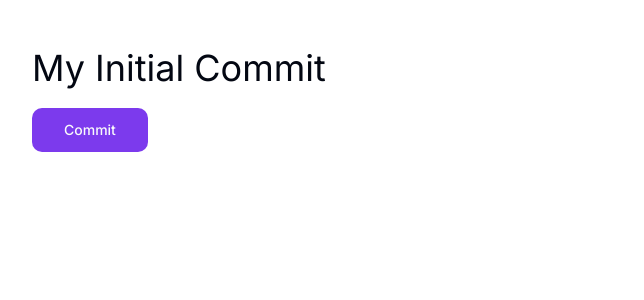
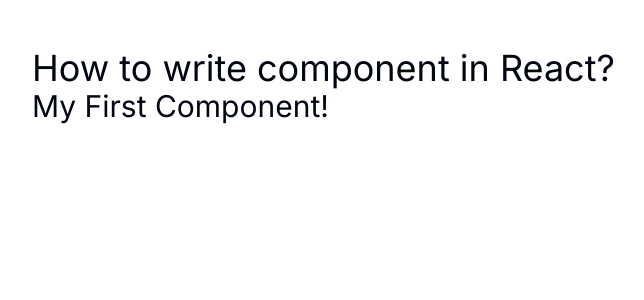
Before and after one commit to codingjogo/react-nextjs-tutorial, a Next.js app: page / in a window 1280 px wide. Shown: the top 300 px of the page, without its empty margins (0-644 px from the left). Built offline with nearby package versions, Linux system fonts and the light colour scheme.

Commit message:
feat : Add MyFirstComponent

```diff
--- a/app/page.tsx
+++ b/app/page.tsx
@@ -1,11 +1,12 @@
-import { Button } from "@/components/ui/button";
-import Image from "next/image";
+// #3 Import it wherever you want
+import { MyFirstComponent } from "@/components/MyFirstComponent";
 
 export default function Home() {
   return (
     <main className="container py-12">
-      <h1 className="mb-5 text-4xl">My Initial Commit</h1>
-      <Button size={'lg'}>Commit</Button>
+      <h1 className="text-4xl">How to write component in React?</h1>
+      {/* #1 Initialize */}
+      <MyFirstComponent />
     </main>
   );
 }
--- /dev/null
+++ b/components/MyFirstComponent.tsx
@@ -0,0 +1,11 @@
+import React from 'react'
+
+// #2 Define <MyFirstComponent />
+// inside of /components/MyFirstComponent.tsx
+export const MyFirstComponent = () => {
+  return (
+    <div>
+        <h2 className='text-3xl'>My First Component!</h2>
+    </div>
+  )
+}
```
Also changed, not shown: 1 other file (tests, documents, lock files or other folders).
